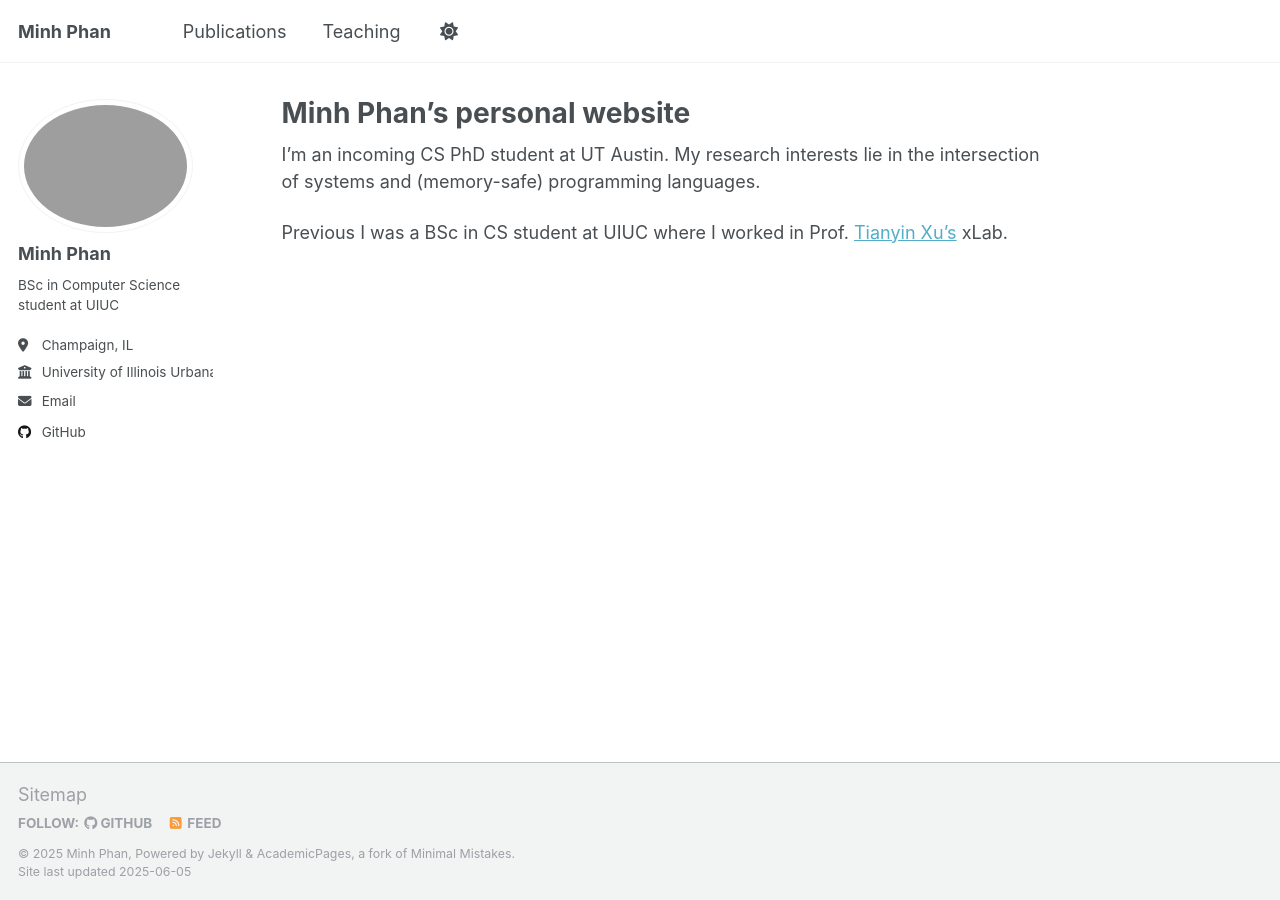
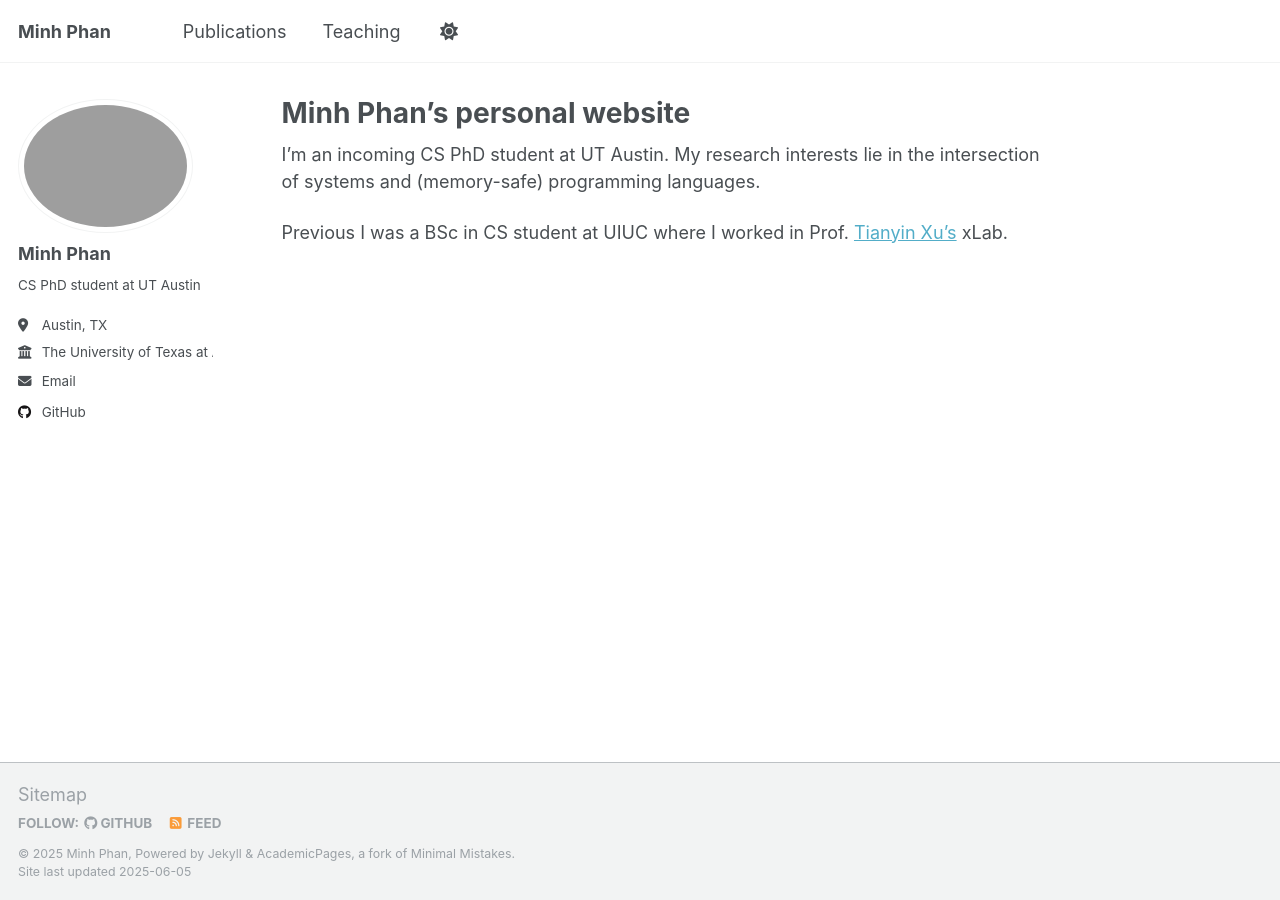
Before and after one commit to MinhPhan8803/MinhPhan8803.github.io, a Jekyll site: the page built from _pages/about.md, in a window 1280 px wide. Built offline with Jekyll 4.4.1, drawn with Linux system fonts in a browser that asks for light colours.

Commit message:
Update _config.yml

```diff
--- a/_config.yml
+++ b/_config.yml
@@ -12,7 +12,7 @@ site_theme               : "default"
 title                    : "Minh Phan"
 title_separator          : "-"
 name                     : &name "Minh Phan"
-description              : &description "BSc in Computer Science student at UIUC"
+description              : &description "CS PhD student at UT Austin"
 url                      : https://MinhPhan8803.github.io # the base hostname & protocol for your site e.g. "https://[your GitHub username].github.io" or if you already have some other page hosted on Github then use "https://[your GitHub username].github.io/[Your Repo Name]"
 baseurl                  : "" # the subpath of your site, e.g. "/blog"
 repository               : "MinhPhan8803/MinhPhan8803.github.io"
@@ -25,11 +25,11 @@ author:
   avatar           : "minh.png"
   name             : "Minh Phan"
   pronouns         : # example: "she/her"
-  bio              : "BSc in Computer Science student at UIUC"
-  location         : "Champaign, IL"
-  employer         : "University of Illinois Urbana-Champaign"
+  bio              : "CS PhD student at UT Austin"
+  location         : "Austin, TX"
+  employer         : "The University of Texas at Austin"
   uri              : # URL
-  email            : "minhnp2@illinois.edu"
+  email            : "mphan@cs.utexas.edu"
 
   # Academic websites
   academia         : # URL
```
